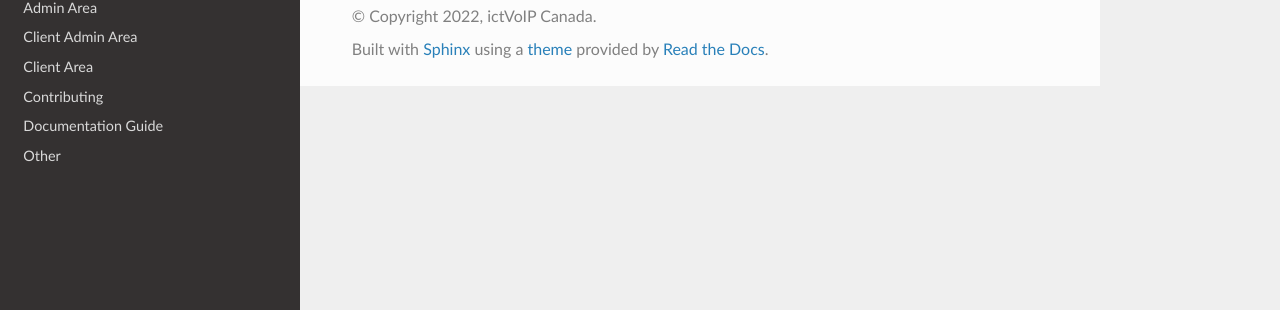
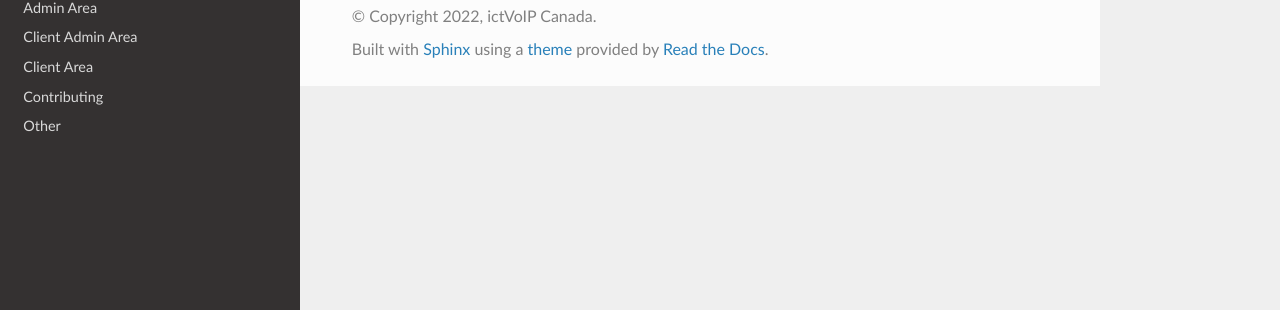
Before and after one commit to ictvoip/ictvoip-docs, a Sphinx documentation site: the page built from docs/source/additional_information.rst, in a window 1280 px wide. Shown: the part 167-477 px from the top of the page. Built offline with Sphinx 7.4.7 and the Read the Docs theme 2.0.0, drawn with Linux system fonts in a browser that asks for light colours; pages that are not in the unit, such as notebooks, are missing from menus.

Commit message:
Update index.rst

```diff
--- a/docs/source/index.rst
+++ b/docs/source/index.rst
@@ -107,14 +107,6 @@ Contributing
 
    contributing.rst
 
-Documentation Guide
-====================
-
-.. toctree::
-   :maxdepth: 4
-
-   doc_guide.rst
-
 Other
 =======
 
```
